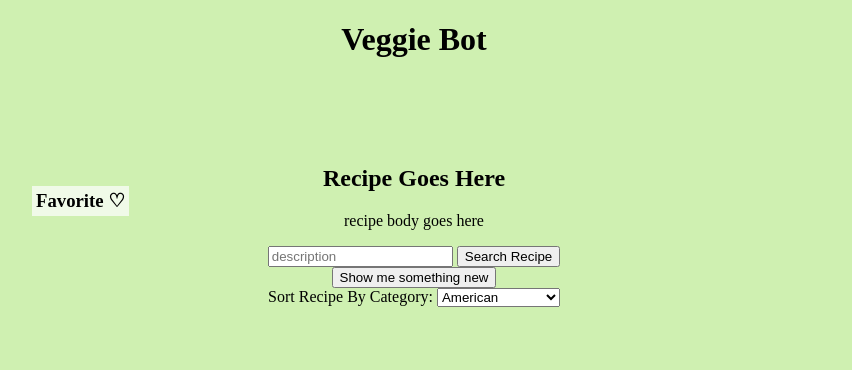
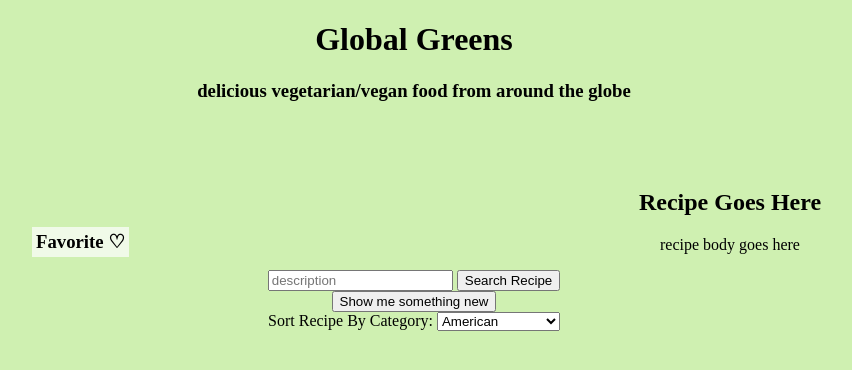
Before and after one commit to HartPM/phase-1-project, a plain HTML site: page index.html in a window 1280 px wide. Shown: the whole page, without its empty margins (226-1078 px from the left). Drawn offline with Linux system fonts and the light colour scheme; no server answers.

Commit message:
Updated App Name

```diff
--- a/index.html
+++ b/index.html
@@ -12,7 +12,8 @@
 
   <body>
     <div id="website">
-        <h1>Veggie Bot</h1>
+        <h1>Global Greens</h1>
+        <h3>delicious vegetarian/vegan food from around the globe</h3>
     </div>
     <div id="favorites" class="hidden">
         <h2>My Favorite Recipes</h2>
@@ -32,6 +33,7 @@
             <!-- make additional p tags as needed -->
         </div>
     </div>
+    <div id="clickable-functionality">
         <div>
             <form id="search-bar" action="" method="POST">
                 <input type="text" id="new-task-description" name="new-task-description" placeholder="description">
@@ -63,7 +65,7 @@
                 </ul>
             </div>
         </div>
-
+    </div>
   </body>
 
 </html>
--- a/index.js
+++ b/index.js
@@ -24,6 +24,8 @@ let mealNames = [];
 
 
 //Functions
+
+//Generates Random Images For Vegetarian An
 function randomImage() {
     fetch(vegetarianURL)
     .then(resp => resp.json())
@@ -207,7 +209,7 @@ function displayFavorite(e) {
 }
 
 randomImage();
-// .forEach(recipe => featuredRecipe(recipe))
+
 
 
 //Event Listeners
--- a/style.css
+++ b/style.css
@@ -19,7 +19,31 @@ body {
     background-color: rgba(255, 255, 255, 0.7);
 }
 
-/* .column {
-    float: left;
+  /* #featured-recipe {
+    display: inline-block;
     width: 50%;
   } */
+
+
+  .column {
+    width: 50%;
+    float: left;
+  }
+
+  /* #featured-image-container {
+    float: left;
+  } */
+
+  /* #recipe-container {
+    float: left;
+    height: 100%;
+  } */
+
+  #recipe-image {
+    max-width: 400px;
+    max-height: auto;
+  }
+
+  #clickable-functionality {
+      display: block;
+  }
```
Lines whose indentation alone changed are shown as unchanged.
